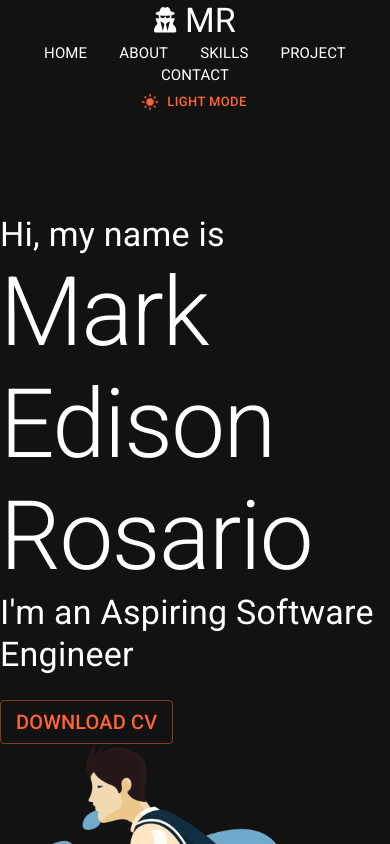
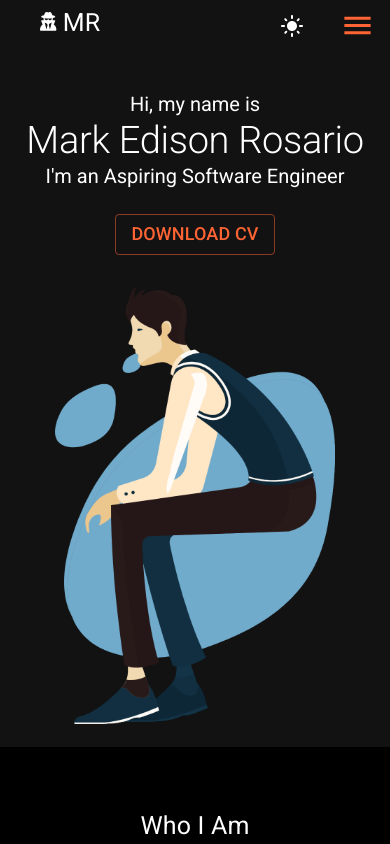
Before and after one commit to MrYious/My-Portfolio, a React (Create React App) app in the folder frontend/: page / in a window 390 px wide. Shown: the top 844 px of the page. Built offline with nearby package versions, Linux system fonts and the light colour scheme.

Commit message:
style: fix responsiveness

```diff
--- a/frontend/src/App.js
+++ b/frontend/src/App.js
@@ -1,10 +1,11 @@
-import { CssBaseline, Grid } from '@mui/material';
-import { ThemeProvider, createTheme } from '@mui/material/styles';
+import { CssBaseline, Grid, useMediaQuery } from '@mui/material';
+import { ThemeProvider, createTheme, responsiveFontSizes } from '@mui/material/styles';
 
 import About from './components/About';
 import Home from './components/Home';
 import { MyData } from './data/MyData';
 import Navbar from './components/Navbar';
+import Skill from './components/Skill';
 import { ThemeModeContext } from './providers/ThemeModeContext';
 import { useState } from 'react';
 
@@ -12,15 +13,8 @@ export default function App() {
   //State for the current mode [dark or light]
   const [mode, setMode] = useState('dark');
 
-  //Object for the value of the ThemeModeContext
-  const themeMode = {
-    toggleThemeMode: () => {
-      setMode((prev) => prev === 'light'? 'dark': 'light')
-    }
-  };
-
   //Theme for MUI ThemeContext
-  const theme = createTheme({
+  let theme = createTheme({
     palette: {
       mode,
       ...( mode === 'light'
@@ -56,17 +50,27 @@ export default function App() {
     },
   });
 
+  theme = responsiveFontSizes(theme);
+
+  const small = useMediaQuery(theme.breakpoints.down('md'));
+
+  //Object for the value of the ThemeModeContext
+  const themeMode = {
+    toggleThemeMode: () => {
+      setMode((prev) => prev === 'light'? 'dark': 'light')
+    }
+  };
+
   return (<>
     <ThemeModeContext.Provider value={themeMode}>
       <ThemeProvider theme={theme}>
         <CssBaseline/>
         {/* ROOT */}
         <Grid container className='selector' direction={"column"}>
-          <Navbar />
+          <Navbar small={small} />
           <Home intro={MyData.intro} />
           <About about={MyData.about} />
-          {/* ABOUT */}
-          {/* SKILLS */}
+          <Skill skills={MyData.skills}/>
           {/* PROJECTS */}
           {/* CONTACT */}
           {/* FOOTER */}
--- a/frontend/src/components/About.js
+++ b/frontend/src/components/About.js
@@ -2,39 +2,32 @@ import { Grid, Typography } from "@mui/material";
 
 import { Box } from "@mui/system";
 import profile from "../assets/profile_placeholder.jpg"
-import { useTheme } from '@mui/material/styles';
 
 const About = ({ about }) => {
 
-
     return <>
-        <Grid
-            container
-            item
-            py={5}
-            direction={"column"}
-            backgroundColor={"background.paper"}
-        >
+        <Grid container item py={5} direction={"column"} backgroundColor={"background.paper"} >
             <Grid
                 item
-                py={2}
                 textAlign={"center"}
+                py={3}
             >
                 <Typography noWrap variant="h4" >
-                    WHO I AM
+                    Who I Am
                 </Typography>
             </Grid>
+
             <Grid
                 container
                 item
                 justifyContent={"center"}
-                py={3}
             >
                 <Grid container item xs={10} md={5} justifyContent="center" p={4} alignContent={"center"} >
                     <Box p={2} backgroundColor={""} >
                         <img src={profile} alt="avatar" className="selector" width={"350"}/>
                     </Box>
                 </Grid>
+
                 <Grid container item xs={10} md={5} justifyContent="center" p={4} direction="column" backgroundColor={""}>
                     <Grid item >
                         <Typography py={1} variant="h6">
--- a/frontend/src/components/Home.js
+++ b/frontend/src/components/Home.js
@@ -1,4 +1,4 @@
-import { Button, Grid, Typography } from "@mui/material";
+import { Button, Grid, Typography, useMediaQuery } from "@mui/material";
 
 import banner from "../assets/avatar.png"
 import { useTheme } from '@mui/material/styles';
@@ -6,51 +6,45 @@ import { useTheme } from '@mui/material/styles';
 const Home = ({ intro }) => {
 
     const theme = useTheme();
-    console.log()
+    const small = useMediaQuery(theme.breakpoints.down('md'));
 
     return(<>
         <Grid
             container
             item
-            py={12}
+            py={small ? 0 : 10}
             justifyContent={"center"}
-            sx={{
-                backgroundColor: "",
-            }}
         >
             {/* 1 */}
             <Grid
                 container
                 item
-                xs={12}
-                md={"auto"}
+                xs={"auto"}
+                my={2}
                 justifyContent={"center"}
                 direction={"column"}
                 rowSpacing={3}
-                sx={{
-                    backgroundColor: "",
-                    zIndex: 1,
-                }}
+                zIndex={1}
             >
-                <Grid container item direction={"column"}  >
+                <Grid container item direction={"column"} textAlign={small ? "center" : "left"} >
                     <Grid item >
-                        <Typography variant="h4" >
+                        <Typography variant={small ? "h5" : "h4"} >
                             Hi, my name is
                         </Typography>
                     </Grid>
                     <Grid item >
-                        <Typography variant="h1" >
+                        <Typography variant={small ? "h2" : "h1"} >
                             {intro.name}
                         </Typography>
                     </Grid>
-                    <Grid item>
-                        <Typography variant="h4" >
+                    <Grid item >
+                        <Typography variant={small ? "h5" : "h4"} >
                             I'm an {intro.title}
                         </Typography>
                     </Grid>
                 </Grid>
 
-                <Grid item >
+                <Grid item textAlign={small ? "center" : "left"} >
                     <Button variant={theme.palette.mode === "light" ? "contained" : "outlined" }>
                         <Typography variant="h6" >
                             Download CV
@@ -64,11 +58,9 @@ const Home = ({ intro }) => {
                 item
                 xs={12}
                 md={3}
-                marginLeft={-10}
-                sx={{
-                    backgroundColor: "",
-                    textAlign: "center",
-                }}
+                my={2}
+                marginLeft={small ? 0 : -10}
+                textAlign={"center"}
             >
                 <img src={banner} alt="avatar" className="selector" width={"350"}/>
             </Grid>
--- a/frontend/src/components/NavLinkGroup.js
+++ b/frontend/src/components/NavLinkGroup.js
@@ -1,38 +1,60 @@
-import { Button, Grid } from "@mui/material";
+import { Button, Grid, IconButton } from "@mui/material";
 import { DarkMode, LightMode } from '@mui/icons-material';
+import { useContext, useState } from "react";
 
+import MenuIcon from '@mui/icons-material/Menu';
 import { ThemeModeContext } from "../providers/ThemeModeContext";
-import { useContext } from "react";
 import { useTheme } from '@mui/material/styles';
 
-const NavLinkGroup = () => {
+const NavLinkGroup = ({ small }) => {
 
+    const [open, setOpen] = useState(false);
     const theme = useTheme();
     const handleToggleTheme = useContext(ThemeModeContext);
 
+    const handleOpenMenu = () => {
+        setOpen(!open);
+    }
+
+    const List = () => {
         return(<>
-        <Grid
-            container
-            item
-            xs={12}
-            md={4}
-            justifyContent={'center'}
-            alignContent={'center'}
-        >
             <Grid item mx={2} fontSize={15} >HOME</Grid>
             <Grid item mx={2} fontSize={15} >ABOUT</Grid>
             <Grid item mx={2} fontSize={15} >SKILLS</Grid>
             <Grid item mx={2} fontSize={15} >PROJECT</Grid>
             <Grid item mx={2} fontSize={15} >CONTACT</Grid>
-        </Grid>
+        </>)
+    }
+
+    const NavList = () => {
+        return(<>
             <Grid
                 container
                 item
-            xs={12}
+                xs={2}
                 md={4}
                 justifyContent={'center'}
                 alignContent={'center'}
             >
+                {small ? <MenuIcon fontSize="large" color="primary" onClick={handleOpenMenu} /> : <List/>}
+            </Grid>
+        </>)
+    }
+
+    const ThemeMode = () => {
+        return(<>
+            <Grid
+                container
+                item
+                xs={2}
+                md={4}
+                justifyContent={'center'}
+                alignContent={'center'}
+            >   {small ?
+                    <IconButton onClick={handleToggleTheme.toggleThemeMode} size={'small'} >
+                        {theme.palette.mode === 'dark'? <LightMode/> : <DarkMode/>}
+                    </IconButton>
+                :
                     <Button
                         disableTouchRipple
                         size={'small'}
@@ -41,8 +63,26 @@ const NavLinkGroup = () => {
                     >
                         {theme.palette.mode === 'light' ? 'Dark' : 'Light'} Mode
                     </Button>
+                }
             </Grid>
         </>)
     }
 
+    return(<>
+        {small ?
+            <><ThemeMode /><NavList />
+            {open &&
+                <Grid container item xs={12} minHeight={"100vh"} direction={"column"} justifyContent={"center"} textAlign={"center"} bgcolor={"background.paper"}>
+                    <Grid item p={2} fontSize={15} >HOME</Grid>
+                    <Grid item p={2} fontSize={15} >ABOUT</Grid>
+                    <Grid item p={2} fontSize={15} >SKILLS</Grid>
+                    <Grid item p={2} fontSize={15} >PROJECT</Grid>
+                    <Grid item p={2} fontSize={15} >CONTACT</Grid>
+                </Grid>}</>
+        :
+            <><NavList /><ThemeMode /></>
+        }
+    </>);
+}
+
 export default NavLinkGroup;
--- a/frontend/src/components/Navbar.js
+++ b/frontend/src/components/Navbar.js
@@ -4,31 +4,28 @@ import { FontAwesomeIcon } from '@fortawesome/react-fontawesome'
 import NavLinkGroup from "./NavLinkGroup";
 import { faUserSecret } from '@fortawesome/free-solid-svg-icons'
 
-const Navbar = ( ) => {
+const Navbar = ( { small} ) => {
 
     return(<>
         <Grid
             container
             item
             alignContent="center"
-            sx={{
-                backgroundColor: ''
-            }}
+            py={1}
         >
             <Grid
                 item
-                xs={12}
+                xs={8}
                 md={4}
-                sx={{
-                    textAlign: 'center'
-                }}
+                textAlign={small ? 'start' : 'center'}
+                px={5}
             >
                 <Typography noWrap variant="h4" >
                     <FontAwesomeIcon icon={faUserSecret} size={"xs"}/>
                     <span> MR</span>
                 </Typography>
             </Grid>
-            <NavLinkGroup/>
+            <NavLinkGroup small={small} />
         </Grid>
     </>)
 }
```
Lines whose indentation alone changed are shown as unchanged.
